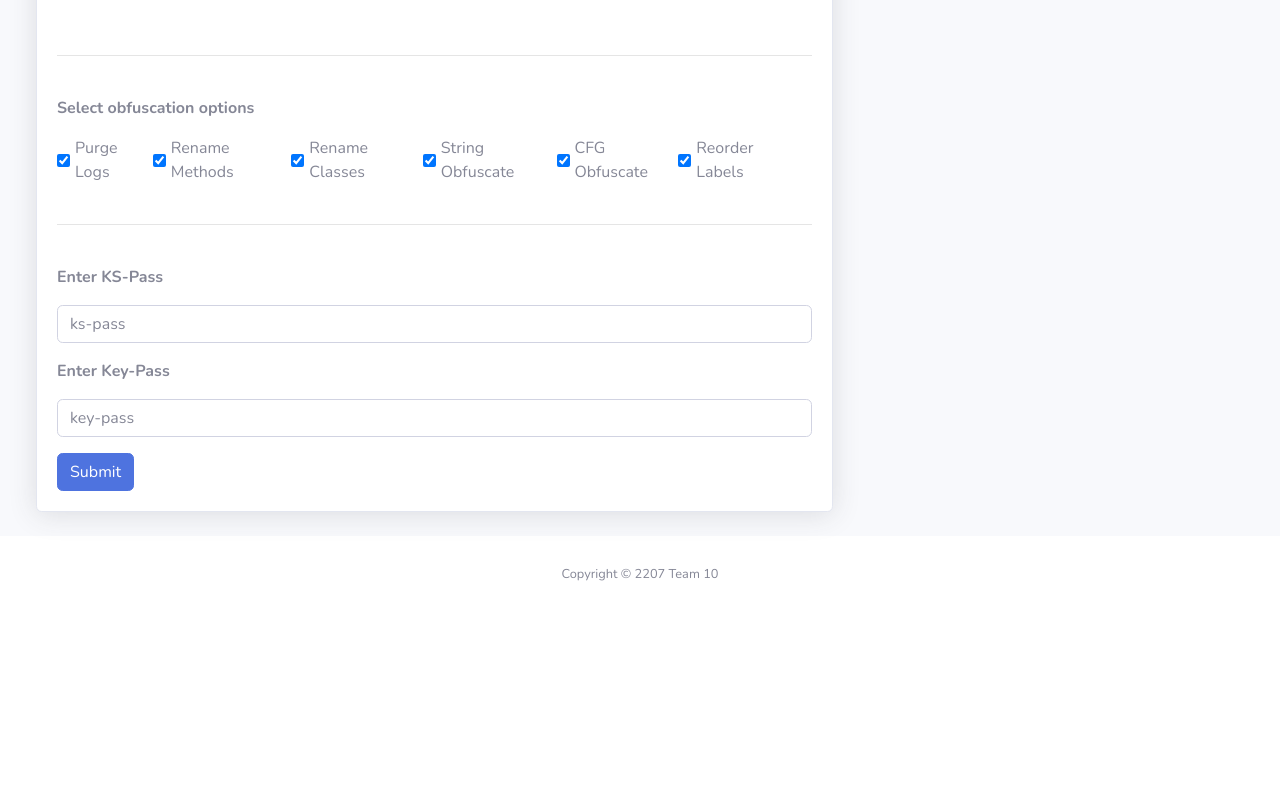
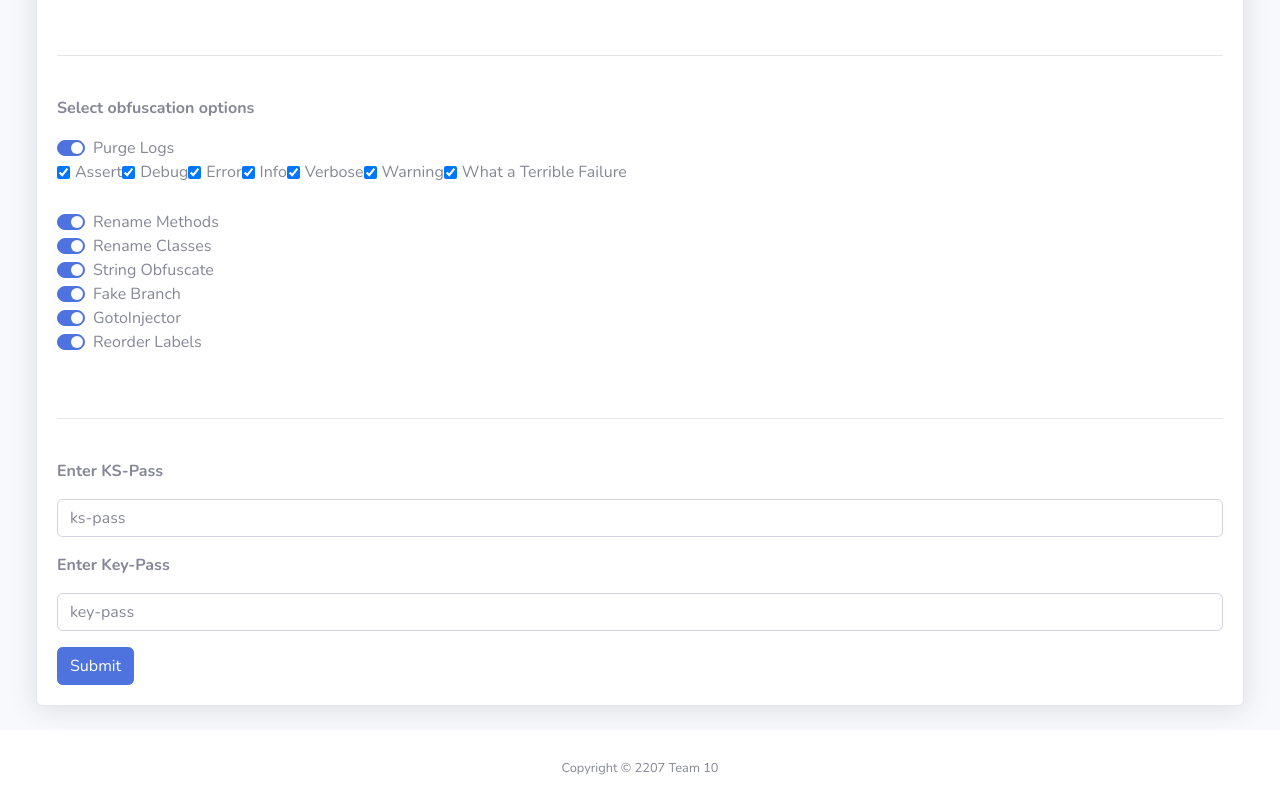
Before and after one commit to xenthy/desmali, a Flask app: template src/templates/config.html in a window 1280 px wide. Shown: the part 499-1305 px from the top of the page. Before the commit the page ends 1080 px from the top, so only its background shows below. Run offline with Flask 2, Linux system fonts and the light colour scheme; the template is opened without the code that fills it, so the values that code supplies are empty; parts of the project's set-up code (start-up, migrations or seed data) failed here and were passed over; some libraries are stand-ins or nearby versions.

Commit message:
Integrated GUI

```diff
--- a/src/server.py
+++ b/src/server.py
@@ -6,8 +6,19 @@ from flask import Flask, request, render_template, jsonify, send_from_directory
 from waitress import serve
 
 from desmali.extras import logger
+from desmali.all import *
+from main import pre_obfuscate, post_obfuscate
+
 
 app = Flask(__name__)
+OBFUSCATION_METHODS = [PurgeLogs,
+                       RenameMethod,
+                       RenameClass,
+                       StringEncryption,
+                       GotoInjector,
+                       ReorderLabels,
+                       FakeBranch
+                       ]
 
 
 class Node:
@@ -47,6 +58,7 @@ def get_nodes_from_path(path):
         nodes.append(Node(node_id, node_name, parent, icon))
     return nodes
 
+
 def get_filetree():
     # Find and display all file and folder for jstree
     path = ""
@@ -62,39 +74,60 @@ def get_filetree():
     data = [node.as_json() for node in unique_nodes]
     return data
 
+
 @app.route('/', methods=['GET'])
 def index():
     return render_template("index.html")
+
 
 @app.route('/config', methods=['POST'])
 def config():
     # save apk to folder
     upload_file = request.files['file']
-    upload_file.save("./"+upload_file.filename)
-    return render_template("config.html", apk_name = upload_file.filename)
+    upload_file.save("./.tmp/" + upload_file.filename)
+
+    return render_template("config.html", apk_name=upload_file.filename)
+
 
 @app.route('/download', methods=['GET'])
 def download():
-    d = os.path.join(os.getcwd(),".tmp")
+    d = os.path.join(os.getcwd(), ".tmp")
     return send_from_directory(directory=d, filename="signed.apk", as_attachment=True)
 
 
 @app.route('/result', methods=['POST'])
 def result():
 
-    #get file name , keypass
+    # get file name , keypass
     apk_name = request.form.get("apk_name")
     ks_pass = request.form.get("ks-pass")
     key_pass = request.form.get("key-pass")
 
-    # get obfuscation options
+    dissect, apktool = pre_obfuscate("./.tmp/" + apk_name)
+
+    # get options
     options = request.form.getlist('options')
-    purge_log = True if '1' in options else False
-    rename_method = True if '2' in options else False
-    rename_classes = True if '3' in options else False
-    string_obf = True if '4' in options else False
-    cfg_obf = True if '5' in options else False
-    reorder_label = True if '6' in options else False
+    purge_options = request.form.getlist('purge_options')
+
+    purge_options_dict = dict()
+    for option in purge_options:
+        purge_options_dict[option] = True
+
+    for method in OBFUSCATION_METHODS:
+        if method.__name__ in options:
+            obf_method = method(dissect)
+            if method.__name__ == "PurgeLogs":
+                obf_method.run(**purge_options_dict)
+            else:
+                obf_method.run()
+
+    post_obfuscate(apktool, "./ict2207-test-key.jks", "nim4m4h4om4?", "nim4m4h4om4?")
+
+    # get number of smali lines before and after obfuscation
+    initial_num, current_num = dissect.line_count_info()
+    logger.info(f"Line count: Initial: {initial_num} - " +
+                f"Current: {current_num} - " +
+                "Added: {:.2f}".format(current_num / initial_num))
 
     # do all the stuff
     stats = {}
@@ -103,7 +136,7 @@ def result():
     stats["time_overhead"] = "10sec"
     stats["instructions"] = "20"
 
-    #get files
+    # get files
     data = get_filetree()
     return render_template("result.html",
                            stats=stats,
--- a/src/templates/config.html
+++ b/src/templates/config.html
@@ -10,7 +10,7 @@
     {%block content%}
     <h1>APK Name: {{apk_name}}</h1>
 
-    <div class="col-xl-8 col-lg-5 scroll">
+    <div class="col-xl-12 col-lg-12 scroll">
         <div class="card shadow mb-4">
         <div class="card-header py-3 d-flex flex-row align-items-center justify-content-between">
           <h6 class="m-0 font-weight-bold text-primary">Configurations</h6>
@@ -28,25 +28,65 @@
             </br>
 
                 <p class="font-weight-bold">Select obfuscation options</p>
-                    <div class="form-check form-check-inline">
-                        <input class="form-check-input" type="checkbox" value="1" name="options" checked>
-                        <label class="form-check-label" for="options" >Purge Logs </label>
 
-                        <input class="form-check-input" type="checkbox" value="2" name="options" checked>
-                        <label class="form-check-label" for="options" >Rename Methods </label>
+                    <div>
+                        <div class="custom-control custom-switch">
 
-                        <input class="form-check-input" type="checkbox"  value="3" name="options" checked>
-                        <label class="form-check-label" for="options">Rename Classes </label>
+                            <input class="custom-control-input" type="checkbox" value="PurgeLogs" name="options" id="customSwitches0" checked >
+                            <label class="custom-control-label" for="customSwitches0" > Purge Logs </label>
+                        </div>
 
-                        <input class="form-check-input" type="checkbox"  value="4" name="options" checked>
-                        <label class="form-check-label" for="options">String Obfuscate </label>
+                        <div class="form-check form-check-inline">
+                            <input class="form-check-input" type="checkbox" id="inlineCheckbox1" value="a" name="purge_options" checked>
+                            <label class="form-check-label" for="inlineCheckbox1"> Assert</label>
 
-                        <input class="form-check-input" type="checkbox"  value="5" name="options" checked>
-                        <label class="form-check-label" for="options">CFG Obfuscate </label>
+                            <input class="form-check-input" type="checkbox" id="inlineCheckbox2" value="d" name="purge_options" checked>
+                            <label class="form-check-label" for="inlineCheckbox2"> Debug </label>
 
-                        <input class="form-check-input" type="checkbox"  value="6" name="options" checked>
-                        <label class="form-check-label" for="options">Reorder Labels </label>
+                            <input class="form-check-input" type="checkbox" id="inlineCheckbox3" value="e" name="purge_options" checked>
+                            <label class="form-check-label" for="inlineCheckbox3"> Error </label>
+
+                            <input class="form-check-input" type="checkbox" id="inlineCheckbox4" value="i" name="purge_options" checked>
+                            <label class="form-check-label" for="inlineCheckbox4"> Info </label>
+
+                            <input class="form-check-input" type="checkbox" id="inlineCheckbox5" value="v" name="purge_options" checked>
+                            <label class="form-check-label" for="inlineCheckbox5"> Verbose </label>
+
+                            <input class="form-check-input" type="checkbox" id="inlineCheckbox6" value="w" name="purge_options" checked>
+                            <label class="form-check-label" for="inlineCheckbox6"> Warning</label>
+
+                            <input class="form-check-input" type="checkbox" id="inlineCheckbox7" value="wtf" name="purge_options" checked>
+                            <label class="form-check-label" for="inlineCheckbox7"> What a Terrible Failure</label>
+                        </div>
+
                     </div>
+                </br>
+
+                    <div class="custom-control custom-switch">
+                        <input class="custom-control-input" type="checkbox" value="RenameMethod" name="options" id="customSwitches1" checked>
+                        <label class="custom-control-label" for="customSwitches1" > Rename Methods </label>
+                    </div>
+                    <div class="custom-control custom-switch">
+                        <input class="custom-control-input" type="checkbox"  value="RenameClass" name="options" id="customSwitches2" checked>
+                        <label class="custom-control-label" for="customSwitches2"> Rename Classes </label>
+                    </div>
+                    <div class="custom-control custom-switch">
+                        <input class="custom-control-input" type="checkbox"  value="StringEncryption" name="options" id="customSwitches3" checked>
+                        <label class="custom-control-label" for="customSwitches3"> String Obfuscate </label>
+                    </div>
+                    <div class="custom-control custom-switch">
+                        <input class="custom-control-input" type="checkbox"  value="FakeBranch" name="options" id="customSwitches4" checked>
+                        <label class="custom-control-label" for="customSwitches4"> Fake Branch </label>
+                    </div>
+                    <div class="custom-control custom-switch">
+                        <input class="custom-control-input" type="checkbox"  value="GotoInjector" name="options" id="customSwitches5" checked>
+                        <label class="custom-control-label" for="customSwitches5"> GotoInjector</label>
+                    </div>
+                    <div class="custom-control custom-switch">
+                        <input class="custom-control-input" type="checkbox"  value="ReorderLabels" name="options" id="customSwitches6" checked>
+                        <label class="custom-control-label" for="customSwitches6"> Reorder Labels </label>
+                    </div>
+
                 <input type="hidden" value="{{apk_name}}" name="apk_name"></br></br>
                 <hr/>
             </br>
@@ -73,6 +113,8 @@
             }
             return true;
             }
+
+
       </script>
     {% endblock content%}
 </body>
```
Also changed, not shown: src/main.py (+43 -0 lines).
